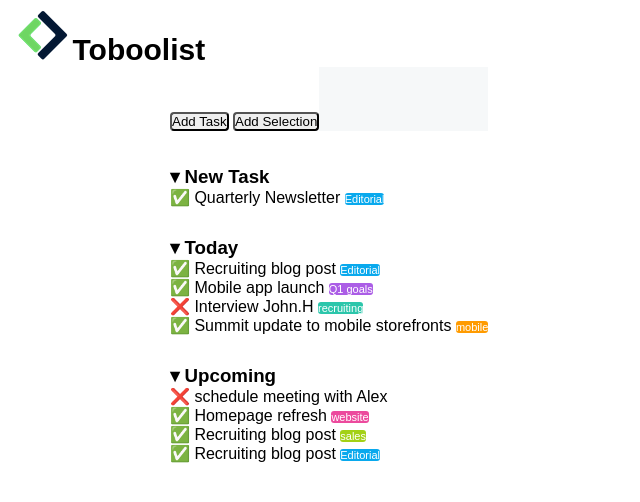
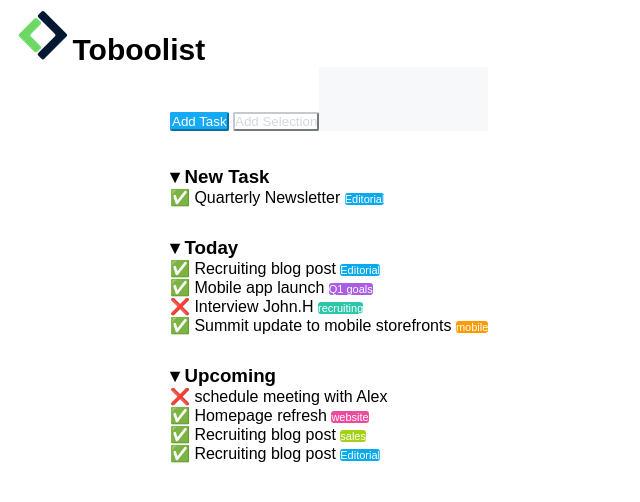
Before and after one commit to CarloCosta92/html-css-toboolist, a plain HTML site: page index.html in a window 1280 px wide. Shown: the whole page, without its empty margins (0-640 px from the left). Drawn offline with Linux system fonts and the light colour scheme.

Commit message:
fix: fixed buttons style

```diff
--- a/css/style.css
+++ b/css/style.css
@@ -47,6 +47,22 @@ main
 
 button {
     border-radius: 4px;
+}
+
+#add-task{
+    background-color: #14aaf5;
+    color: #ffffff;
+    border-radius: 2px;
+    border-color: #14aaf5;
+
+}
+
+#add-selection{
+    background-color: #ffffff;
+    color: #d4d9dd;
+    border-radius: 2px;
+    border-color: #c4cbd0;
+
 }
 
 .container-body{
```
